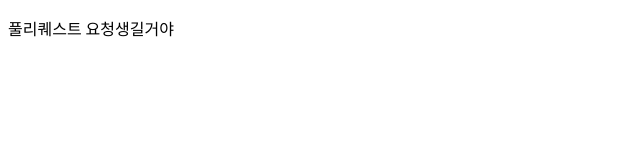
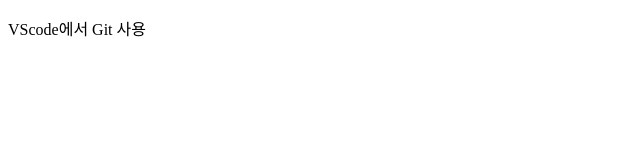
Before and after one commit to kyeong8139/GitInitTest, a plain HTML site: page index.html in a window 1280 px wide. Shown: the full height of the page, 0-640 px from the left. Drawn offline with Linux system fonts and the light colour scheme.

Commit message:
VSCode에서 커밋

```diff
--- a/index.html
+++ b/index.html
@@ -7,6 +7,6 @@
         <title>이건 새로운 기능!!</title>
     </head>
     <body>
-        <p>풀리퀘스트 요청생길거야</p>
+        <p>VScode에서 Git 사용</p>
     </body>
 </html>
```
